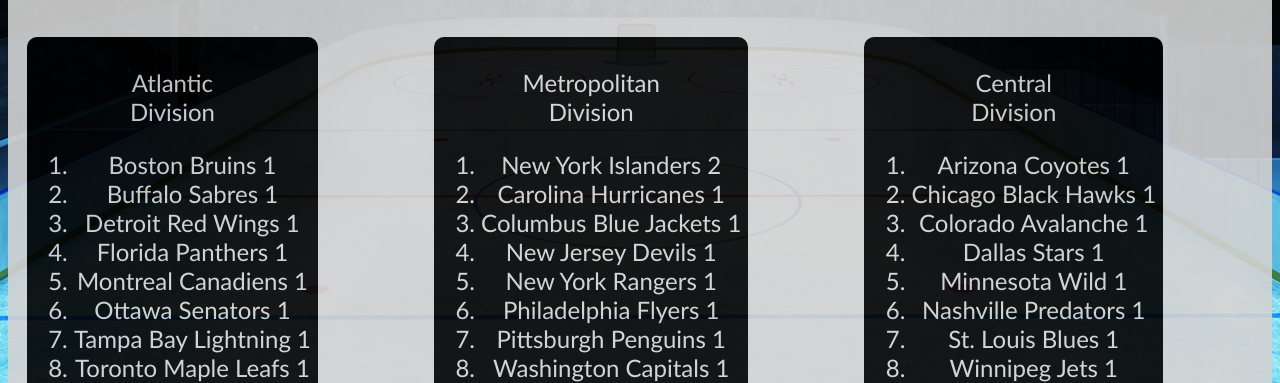
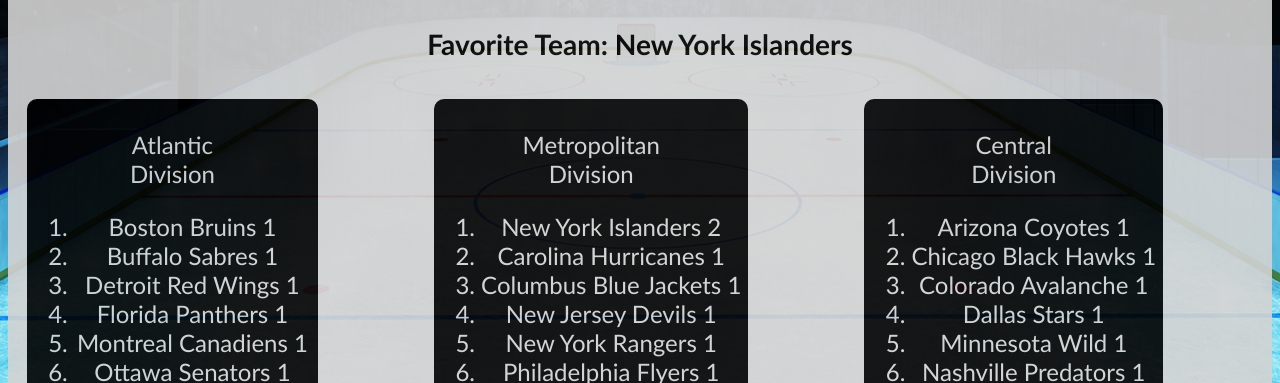
Before and after one commit to McDodger27/NHL-Rank, a plain HTML site: page index.html in a window 1280 px wide. Both pictures are taken after a click on the picture 475 px from the left and 194 px from the top of the page. Shown: the part 417-800 px from the top of the page. Drawn offline with Linux system fonts and the light colour scheme.

Commit message:
add favorite team functionality

```diff
--- a/app.js
+++ b/app.js
@@ -38,6 +38,7 @@
 let metropolitanRank = document.querySelectorAll(['.metropolitan li']);
 let centralRank = document.querySelectorAll(['.central li']);
 let pacificRank = document.querySelectorAll(['.pacific li']);
+const favResult = document.querySelector('h3');
 
 let body = document.querySelector('body');
 
@@ -53,6 +54,7 @@
 
 let team1 = teams[0];
 let team2 = teams[0];
+let fav = teams[0];
 
 //function for results
 let rank = function(){
@@ -95,6 +97,12 @@
     team1 = teams[Math.floor(Math.random() * 32)];
     team2 = teams[Math.floor(Math.random() * 32)];
 };
+//function to display favorite team
+const favorite = () => {
+    teams.sort((a,b) => b.wins - a.wins);
+    fav = teams[0];
+    favResult.innerHTML = `Favorite Team: ${fav.place} ${fav.name}`;
+}
 
 //to ensure that the teams will not be the same
 while (team1 === team2) {
@@ -117,6 +125,7 @@
     option1.src = team1.logo;
     option2.src = team2.logo;
     rank();
+    favorite();
 });
 
 option2.addEventListener('click', e => {
@@ -129,4 +138,5 @@
     option1.src = team1.logo;
     option2.src = team2.logo;
     rank();
+    favorite();
 });
--- a/index.html
+++ b/index.html
@@ -16,6 +16,7 @@
     </div>
     <div class="results">
         <h2>Here are some results</h2>
+        <h3>Your favorite team: </h3>
 
         <div class="atlantic">
             <p>Atlantic <br> Division</p>
```
